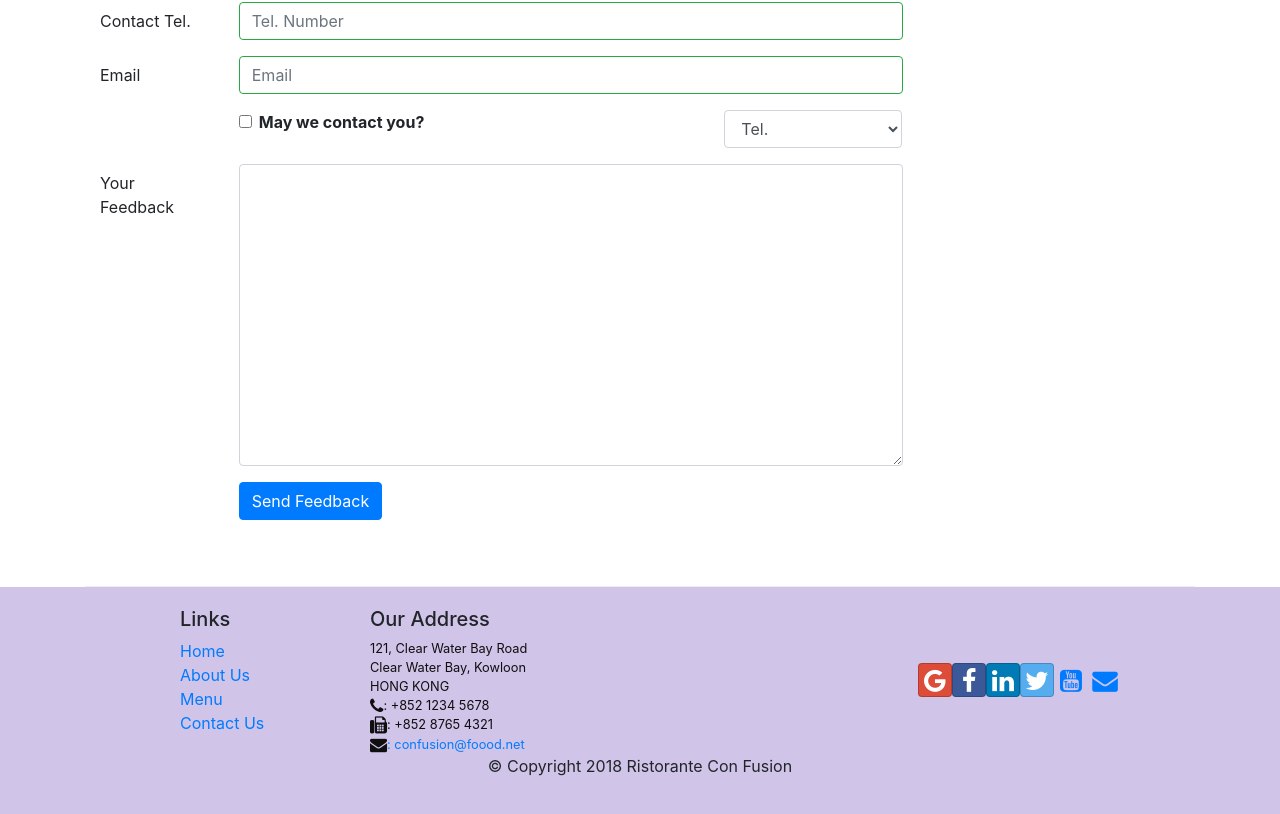
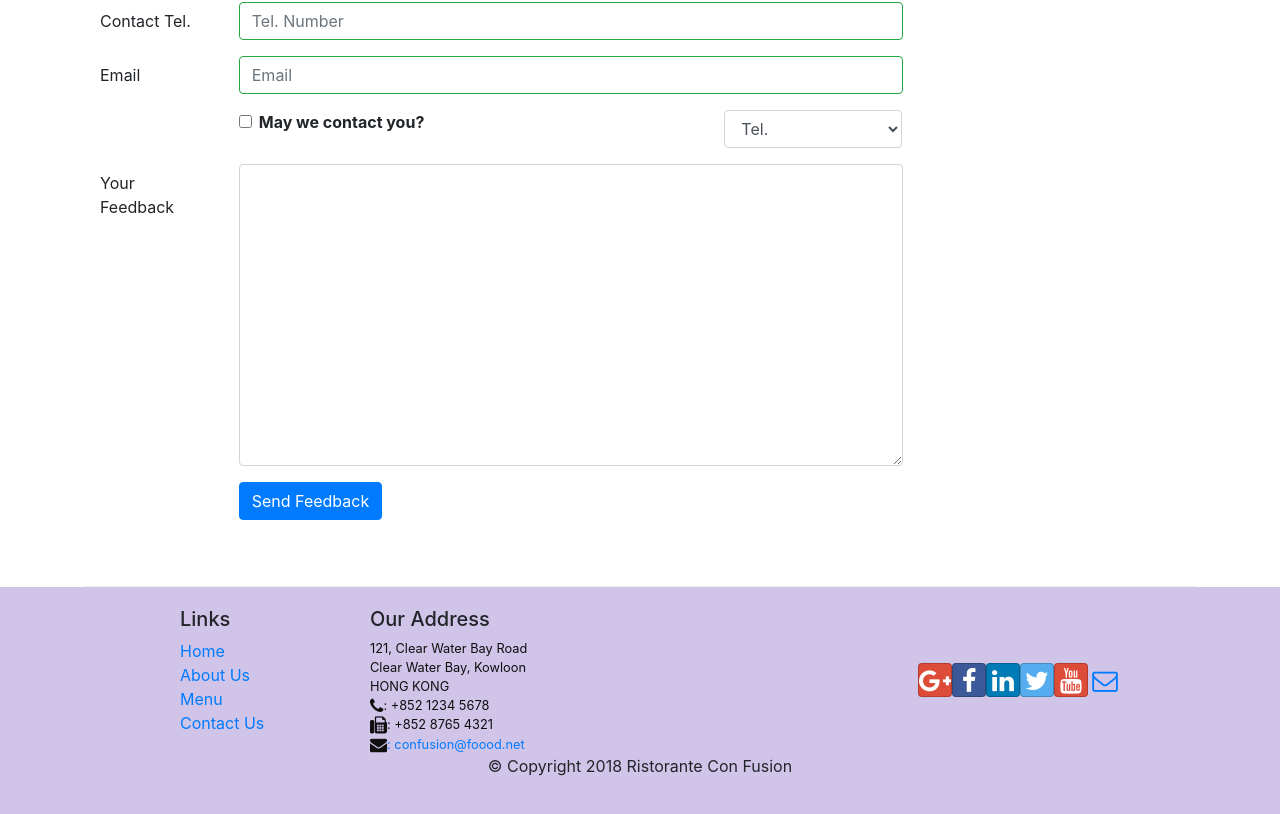
Before and after one commit to dieuvt19/FUNIXReactJS, a React (Create React App) app: page /contactus in a window 1280 px wide. Shown: the part 1070-1884 px from the top of the page. Built offline with nearby package versions, Linux system fonts and the light colour scheme.

Commit message:
Update FooterComponent.js

```diff
--- a/src/components/FooterComponent.js
+++ b/src/components/FooterComponent.js
@@ -42,27 +42,12 @@ function Footer(props) {
           </div>
           <div className="col-12 col-sm-4 align-self-center">
             <div className="text-center">
-              <a className="btn btn-social-icon btn-google" href="#">
-                <span className="fa fa-google"></span>
-              </a>
-              <a className="btn btn-social-icon btn-facebook" href="#">
-                <span className="fa fa-facebook"></span>
-              </a>
-              <a className="btn btn-social-icon btn-linkedin" href="#">
-                <span className="fa fa-linkedin"></span>
-              </a>
-              <a className="btn btn-social-icon btn-twitter" href="#">
-                <span className="fa fa-twitter"></span>
-              </a>
-              <a className="btn btn-social-icon btn-youtube" href="#">
-                <span className="fa fa-youtube-square"></span>
-              </a>
-              <a
-                className="btn btn-social-icon btn-envelope"
-                href="mailto@gmail.com"
-              >
-                <span className="fa fa-envelope"></span>
-              </a>
+             <a className="btn btn-social-icon btn-google" href="http://google.com/+"><i className="fa fa-google-plus"></i></a>
+                        <a className="btn btn-social-icon btn-facebook" href="http://www.facebook.com/profile.php?id="><i className="fa fa-facebook"></i></a>
+                        <a className="btn btn-social-icon btn-linkedin" href="http://www.linkedin.com/in/"><i className="fa fa-linkedin"></i></a>
+                        <a className="btn btn-social-icon btn-twitter" href="http://twitter.com/"><i className="fa fa-twitter"></i></a>
+                        <a className="btn btn-social-icon btn-google" href="http://youtube.com/"><i className="fa fa-youtube"></i></a>
+                        <a className="btn btn-social-icon" href="mailto:"><i className="fa fa-envelope-o"></i></a>
             </div>
           </div>
           <div className="row justify-content-center">
```
